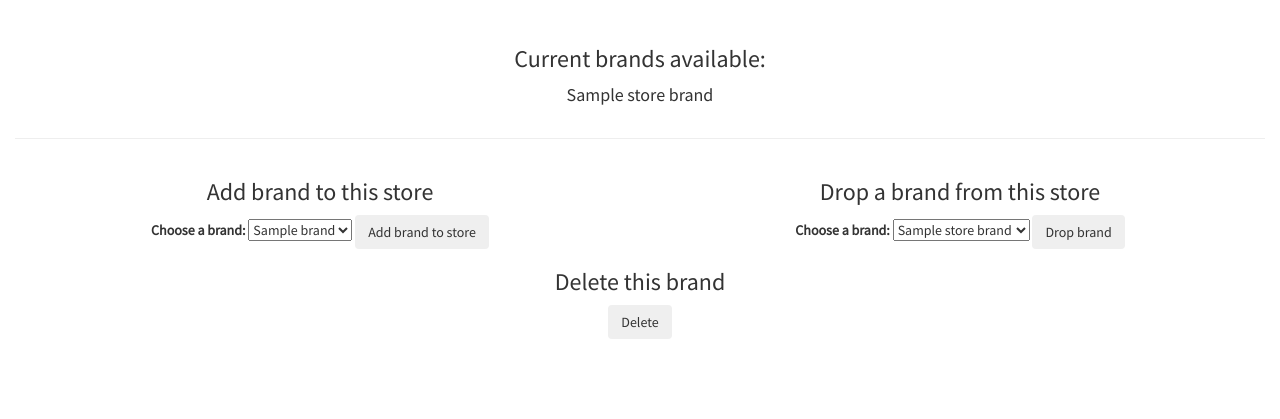
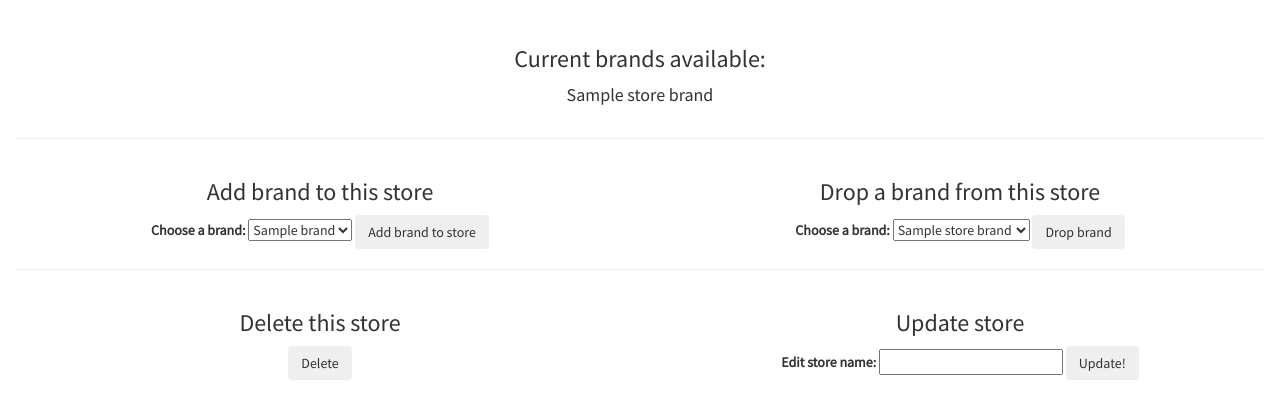
Before and after one commit to brynnacodes/shoe-store, a PHP site: template views/store.html.twig in a window 1280 px wide. Shown: the part 364-783 px from the top of the page. Run offline with PHP 8.4, Linux system fonts and the light colour scheme; the template is opened without the code that fills it: most values are stand-ins (such as "Sample title", 1, 10 or a date in 2020); some libraries are stand-ins or nearby versions.

Commit message:
update styling and routing

```diff
--- a/views/store.html.twig
+++ b/views/store.html.twig
@@ -36,7 +36,7 @@
             <div class="row">
                 <div class="col-sm-6">
                     <h3 class="add-form">Add brand to this store</h3>
-                    <form class="add-form" action="/stores/{{store.getId}}/edit" method="post">
+                    <form class="add-form" action="/stores/{{store.getId}}/add_brand" method="post">
                         <label for="brand">Choose a brand:</label>
                         <select id="brand" name="brand">
                             {% for brand in brands %}
@@ -61,11 +61,24 @@
                     </form>
                 </div>
             </div>
+            <hr>
             <div class="row">
-                <div class="col-sm-12">
-                    <h3 class="add-form">Delete this brand</h3>
+                <div class="col-sm-6">
+                    <h3 class="add-form">Delete this store</h3>
                     <form class="add-form" action="/stores/{{store.getId}}/delete" method="post">
-                      <button class="btn" type="submit" name="button">Delete</button>
+                        <input name="_method" type="hidden" value="delete">
+                        <button class="btn" type="submit" name="button">Delete</button>
+                    </form>
+                </div>
+                <div class="col-sm-6">
+                    <h3 class="add-form">Update store</h3>
+                    <form class="add-form" action="/stores/{{ store.getId }}/edit" method="post">
+                        <input name="_method" type="hidden" value="patch">
+
+                        <label for="name">Edit store name:</label>
+                        <input id="name" name="name" type="text">
+
+                        <button class="btn" type="submit">Update!</button>
                     </form>
                 </div>
             </div>
--- a/web/css/styles.css
+++ b/web/css/styles.css
@@ -116,5 +116,5 @@ body {
 }
 
 .add-button {
-    margin-top: 2%;
+    margin-top: 2%
 }
```
Also changed, not shown: app/app.php (+18 -6 lines), views/brand.html.twig (+16 -3 lines), 2 other files.
